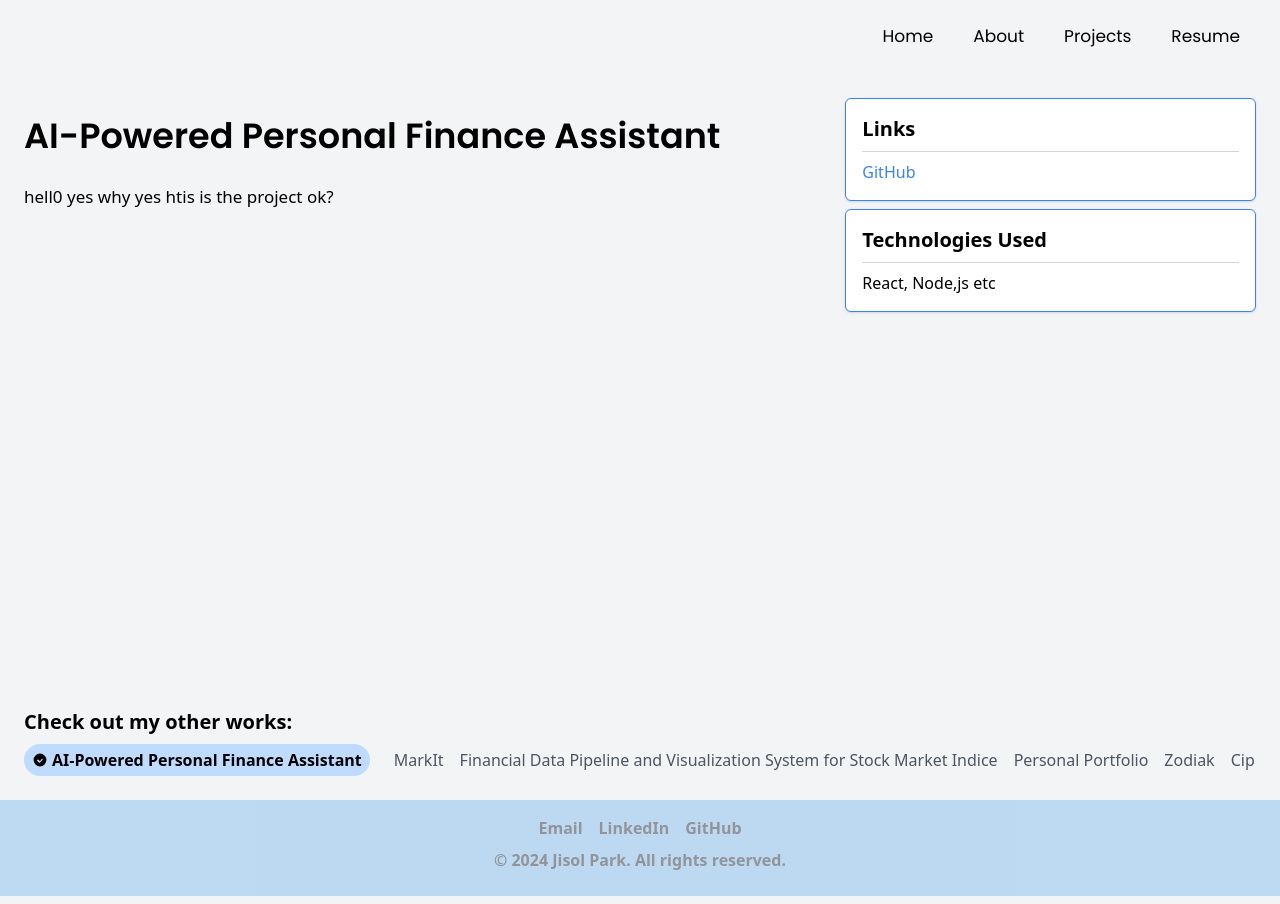
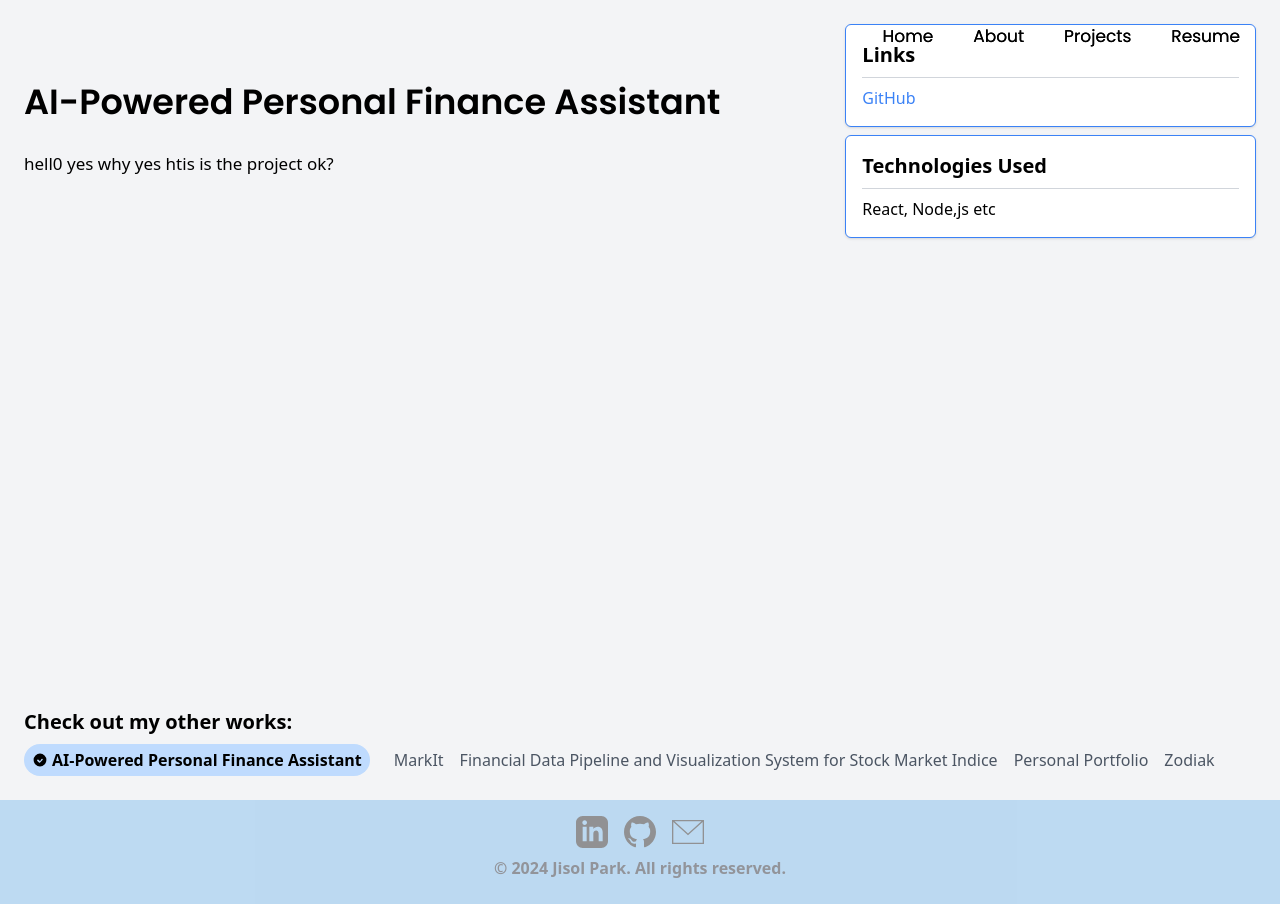
Before and after one commit to Jisolp/portfolio, a React (Vite) app: page /projects/Finassist in a window 1280 px wide. Built offline with nearby package versions, Linux system fonts and the light colour scheme.

Commit message:
creating explore page

```diff
--- a/index.html
+++ b/index.html
@@ -2,7 +2,7 @@
 <html lang="en">
   <head>
     <meta charset="UTF-8" />
-    <link rel="icon" type="image/svg+xml" href="/vite.svg" />
+    <link rel="icon" type="image/png" href="src/assets/logo.png" />
     <meta name="viewport" content="width=device-width, initial-scale=1.0" />
     <title>Jisol Park</title>
   </head>
--- a/src/App.jsx
+++ b/src/App.jsx
@@ -1,14 +1,15 @@
 import styles from './style';
-import { Hero, About, Project, Skills, Footer } from './components';
+import { Hero, About, Project, Skills, Footer, NavBar } from './components'; // Ensure NavBar is imported
 import { BrowserRouter as Router, Routes, Route } from 'react-router-dom';
 import ProjectDetail from './components/ProjectDetail';
 import Exploring from './components/Exploring';
 
 const App = () => (
   <Router>
-    <div className="bg-primary w-full overflow-hidden">
+    <div className="bg-primary w-full overflow-hidden relative">
+      <NavBar />
+
       <Routes>
-        {/* Home route displaying the Hero, About, and Project components */}
         <Route path="/" element={
           <>
             <div className={`bg-secondary ${styles.flexStart}`}>
--- a/src/assets/index.js
+++ b/src/assets/index.js
@@ -13,6 +13,7 @@ import markit from './projectpic/markit.png';
 import portfolio from './projectpic/portfolio.png';
 import stocks from './projectpic/stocks.png';
 import zodiak from './projectpic/zodiak.png';
+import logo from './logo.png'
 
 export{
     close,
@@ -30,4 +31,5 @@ export{
     markit,
     stocks,
     zodiak,
+    logo,
 }
--- a/src/components/About.jsx
+++ b/src/components/About.jsx
@@ -15,7 +15,7 @@ const About = () => (
 
       <h1 className={`${styles.heading1}`}>About Me</h1>
       <p className={`${styles.paragraph}  leading-[20px] md:leading-[24px] mt-4`}>
-        Hi, I'm a UCSD Math and CS student. I'm a software engineer with a strong background in full-stack development and machine learning. I have experiences from developing scalable web applications to implementing AI-driven solutions.
+        Hi, I'm currently a Math, CS student at UCSD. I'm a software engineer with a strong background in full-stack development and machine learning. I have experiences from developing scalable web applications to implementing AI-driven solutions.
       </p>
 
       <p className={`${styles.paragraph} leading-[20px] md:leading-[24px] mt-4`}>
--- a/src/components/Footer.jsx
+++ b/src/components/Footer.jsx
@@ -1,19 +1,19 @@
-import React from 'react'
+import React from 'react';
+import { socialMedia } from '../constants';
 
 const Footer = () => (
   <footer className="bg-third opacity-40 text-gray-950 font-semibold py-4">
     <div className="container mx-auto text-center">
-
       <div className="flex justify-center space-x-4 mb-2">
-      <a href="mailto:jjisolpark@gmail.com" className="hover:text-blue-400">Email</a>
-      <a href="https://www.linkedin.com/in/yourprofile" target="_blank" rel="noopener noreferrer" className="hover:text-blue-400">LinkedIn</a>
-      <a href="https://github.com/yourprofile" target="_blank" rel="noopener noreferrer" className="hover:text-blue-400">GitHub</a>
+        {socialMedia.map((social) => (
+          <a key={social.id} href={social.link} target="_blank" rel="noopener noreferrer">
+            <img src={social.icon} alt={`${social.id} icon`} className="w-8 h-8 cursor-pointer hover:opacity-30" />
+          </a>
+        ))}
       </div>
-
       <p className="mb-2">© 2024 Jisol Park. All rights reserved.</p>
     </div>
   </footer>
+);
 
-)
-
-export default Footer
+export default Footer;
--- a/src/components/Hero.jsx
+++ b/src/components/Hero.jsx
@@ -6,9 +6,6 @@ import { Link } from 'react-router-dom';
 
 const Hero = () => (
   <section id="home" className="relative w-full h-screen">
-    <div className="absolute top-0 left-0 w-full z-20">
-      <NavBar />
-    </div>
     <img src={background} alt="background" className="w-full h-full object-cover" />
 
     {/* Blurb */}
--- a/src/components/NavBar.jsx
+++ b/src/components/NavBar.jsx
@@ -1,9 +1,21 @@
 import { useState } from "react";
+import { useNavigate } from "react-router-dom";
 import { close, menu } from "../assets";
 import { navLinks } from "../constants";
 
 const NavBar = () => {
   const [toggle, setToggle] = useState(false);
+  const navigate = useNavigate();
+
+  const scrollToSection = (id) => {
+    navigate("/");
+    setTimeout(() => {
+      const section = document.getElementById(id);
+      if (section) {
+        section.scrollIntoView({ behavior: 'smooth' });
+      }
+    }, 0);
+  };
 
   return (
     <nav className="bg-transparent w-full flex py-6 justify-between items-center navbar">
@@ -18,9 +30,9 @@ const NavBar = () => {
                 {nav.title}
               </a>
             ) : (
-              <a href={`#${nav.id}`}>
+              <button onClick={() => scrollToSection(nav.id)}>
                 {nav.title}
-              </a>
+              </button>
             )}
           </li>
         ))}
@@ -47,9 +59,9 @@ const NavBar = () => {
                     {nav.title}
                   </a>
                 ) : (
-                  <a href={`#${nav.id}`}>
+                  <button onClick={() => scrollToSection(nav.id)}> {/* Call the scroll function */}
                     {nav.title}
-                  </a>
+                  </button>
                 )}
               </li>
             ))}
--- a/src/components/Project.jsx
+++ b/src/components/Project.jsx
@@ -4,7 +4,7 @@ import { projectsLink } from '../constants';
 
 const Project = () => (
   <section id="projects" className="p-6 xs:p-10 h-auto bg-gray-100">
-    <h1 className={`${styles.heading1}`}>My Projects</h1>
+    <h1 className={`${styles.heading1} mb-3`}>My Projects</h1>
 
     <div className="grid grid-cols-1 sm:grid-cols-2 md:grid-cols-3 gap-6">
       {projectsLink.map((project) => (
--- a/src/components/ProjectDetail.jsx
+++ b/src/components/ProjectDetail.jsx
@@ -1,11 +1,14 @@
-import React from 'react';
 import { useParams, Link } from 'react-router-dom';
 import { projectsLink } from '../constants';
 import NavBar from './NavBar';
 import styles from '../style';
+import React, { useEffect } from 'react';
 
 const ProjectDetail = () => {
-  const { id } = useParams();
+    useEffect(() => {
+        window.scrollTo(0, 0); // Scrolls to the top of the page
+    }, []);
+    const { id } = useParams();
   const project = projectsLink.find((proj) => proj.id.toString() === id);
 
   if (!project) {
@@ -19,7 +22,7 @@ const ProjectDetail = () => {
       {/* Main content area */}
       <div className="flex flex-col lg:flex-row flex-1 p-6">
         <div className="flex-1">
-          <h1 className={`${styles.heading1} mb-2`}>{project.title}</h1>
+          <h1 className={`${styles.heading1} text-wrap mt-10 mb-2`}>{project.title}</h1>
           <p className={`${styles.paragraph}`}>{project.description || "No description available."}</p>
         </div>
 
@@ -100,5 +103,4 @@ const ProjectDetail = () => {
     </div>
   );
 };
-
 export default ProjectDetail;
--- a/src/constants/index.js
+++ b/src/constants/index.js
@@ -73,10 +73,4 @@ export const projectsLink = [
         title: "Zodiak",
         techStack: ['React','Node,js etc'],
     },
-    {
-        id: "Cipher",
-        image: cipher,
-        title: "Cipher",
-        techStack: ['React','Node,js etc'],
-    },
 ]
--- a/src/index.css
+++ b/src/index.css
@@ -50,28 +50,16 @@
   animation: bounce 1s infinite;
   animation-delay: 1s;
 }
-/* Custom Scrollbar Styles for Horizontal Scrolling */
-.scrollbar {
-  overflow-x: auto; /* Enable horizontal scrolling */
-  scrollbar-width: thin; /* Firefox */
-  scrollbar-color: #3b82f6 #e5e7eb; /* Firefox */
+
+.navbar {
+  position: absolute;
+  top: 0;
+  left: 0;
+  right: 0;
+  z-index: 10;
 }
 
-/* For WebKit browsers (Chrome, Safari) */
-.scrollbar::-webkit-scrollbar {
-  height: 8px; /* Height of the scrollbar */
+.hero {
+  position: relative;
+  height: 100vh;
 }
-
-.scrollbar::-webkit-scrollbar-track {
-  background: #e5e7eb; /* Background of the scrollbar track */
-}
-
-.scrollbar::-webkit-scrollbar-thumb {
-  background-color: #3b82f6; /* Color of the scrollbar thumb */
-  border-radius: 10px; /* Rounded corners for the scrollbar thumb */
-}
-
-/* Show scrollbar always */
-.scrollbar::-webkit-scrollbar-thumb:hover {
-  background-color: #2563eb; /* Darker color on hover */
-}
```
Also changed, not shown: src/assets/logo.png (added). Lines whose indentation alone changed are shown as unchanged.
